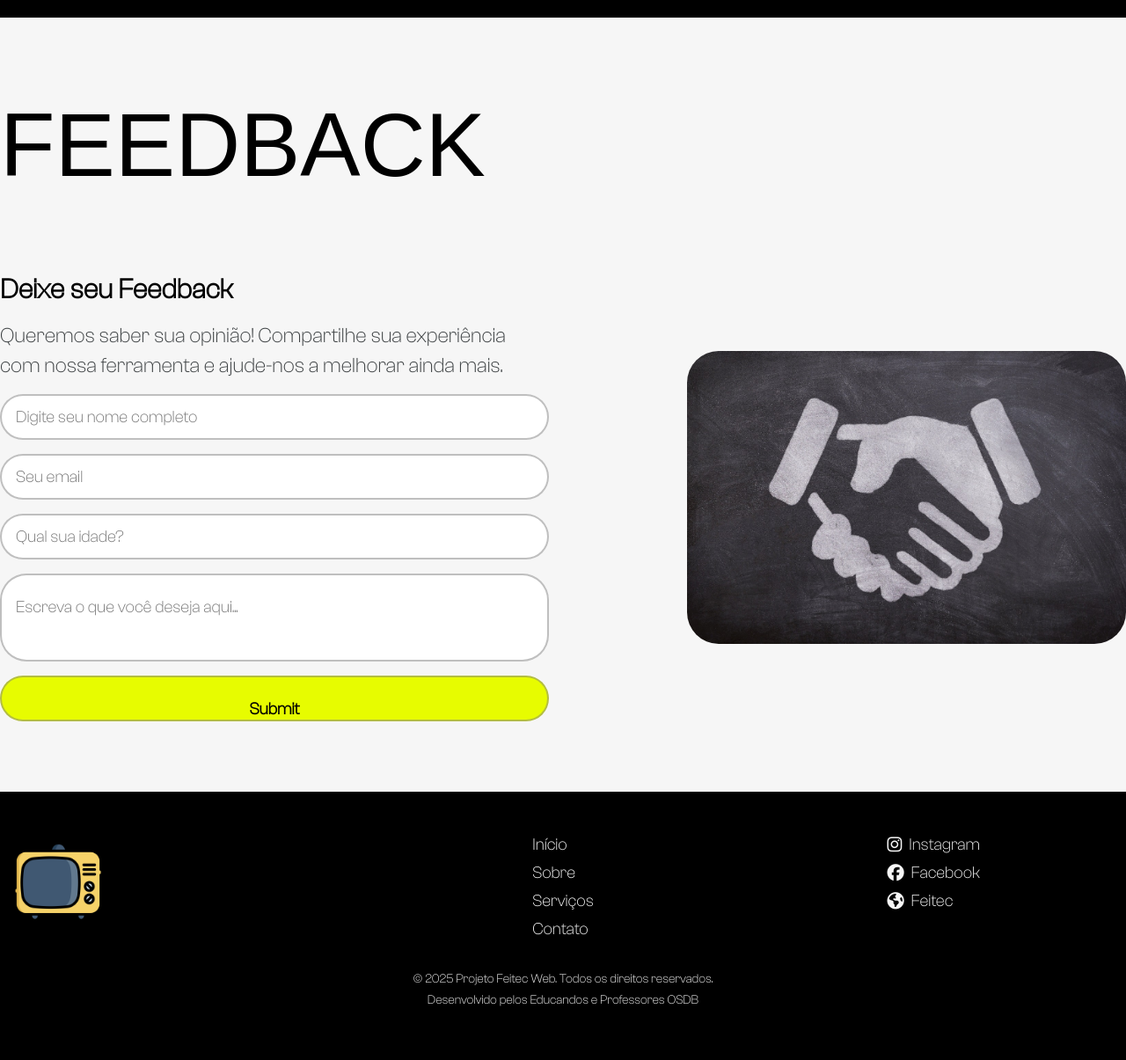
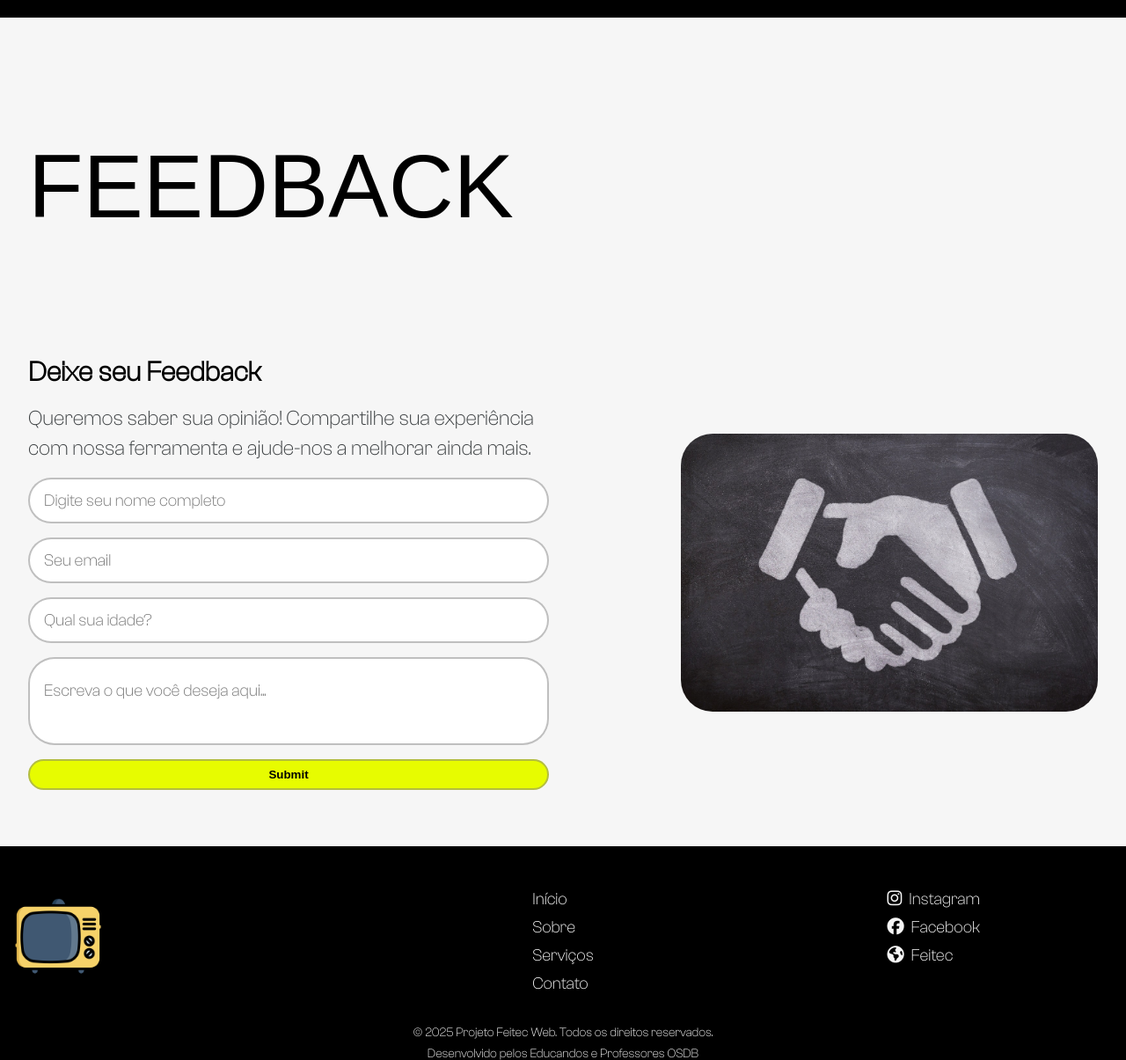
Before and after one commit to IgorArauj0/PROJETO-FEITEC-2025, a PHP site: page / in a window 1280 px wide. Shown: the part 4310-5515 px from the top of the page at 88% size. Before the commit the page ends 5454 px from the top, so only its background shows below. Run offline with PHP 8.4, Linux system fonts and the light colour scheme; some libraries are stand-ins or nearby versions; some web fonts are replaced.

Commit message:
hiury-09/09
Arrumei o input submit que estava errado

```diff
--- a/assets/css/style.css
+++ b/assets/css/style.css
@@ -995,7 +995,7 @@ a {
     width: 100vw;
     height: fit-content;
     display: flex;
-    padding: 2rem 0rem 3rem 0rem;
+    padding: 2rem;
     align-items: center;
     justify-content: center;
     background-color: var(--color-white);
@@ -1003,11 +1003,12 @@ a {
 
 .container-contato {
     width: 100%;
-    height: 100vh;
+    height: 100%;
     max-width: 1400px;
     display: flex;
     flex-direction: column;
     justify-content: space-between;
+    align-items: center;
 }
 
 .headline-contato {
@@ -1087,10 +1088,10 @@ a {
     gap: 1rem;
 }
 
-.form input {
+.form-nome , .form-email, .form-idade, .form textarea{
     font-family: var(--font-pequena);
     width: 100%;
-    height: 30px;
+    height: 1rem;
     border-radius: 30px;
     outline: none;
     border: 2px solid rgba(128, 128, 128, 0.5);
@@ -1116,15 +1117,22 @@ a {
     resize: none;
 }
 
+.form-nome , .form-email, .form-idade{
+    height: 1rem;
+}
+
 .btn {
     background-color: var(--color-destaque1);
     color: var(--color-black);
     font-weight: bold;
-    width: 190px;
-    padding: 1rem 0rem;
+    width: 100%;
+    padding: 0.5rem 0rem;
     border: 2px solid rgba(128, 128, 128, 0.5);
     outline: none;
     border-radius: 30px;
+    display: flex;
+    align-items: center;
+    justify-content: center;
 }
 
 .logo-contato {
--- a/index.html
+++ b/index.html
@@ -250,12 +250,12 @@
                         <h2>Deixe seu Feedback</h2>
                         <p>Queremos saber sua opinião! Compartilhe sua experiência com nossa ferramenta e ajude-nos a melhorar ainda mais.</p>
                         <form class="form">
-                            <input type="text" placeholder="Digite seu nome completo" required>
-                            <input type="email" placeholder="Seu email" required>
-                            <input type="number" placeholder="Qual sua idade?" required>
+                            <input type="text" placeholder="Digite seu nome completo" required class="form-nome">
+                            <input type="email" placeholder="Seu email" required class="form-email">
+                            <input type="number" placeholder="Qual sua idade?" required class="form-idade">
                             <textarea name="mensagem" id="mensagem"
                                 placeholder="Escreva o que você deseja aqui..." required></textarea>
-                            <input type="submit" class="btn"></input>
+                            <input type="submit" class="btn">
                         </form>
                     </div>
                     <div class="logo-contato" data-aos="fade-up" data-aos-delay="600">
```
